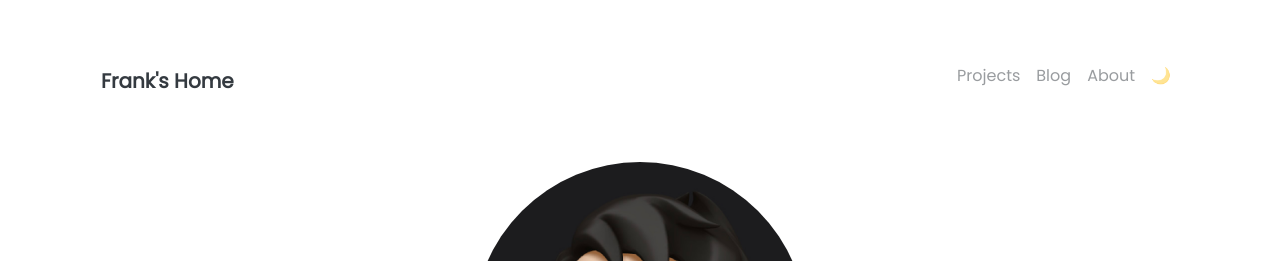
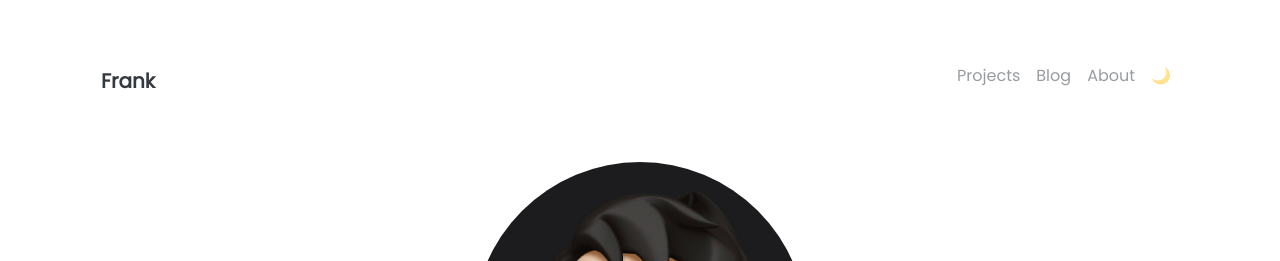
Before and after one commit to FangFrankSun/Website_Test, a Jekyll site: the page built from pages/index.md, in a window 1280 px wide. Shown: the top 261 px of the page. Built offline with Jekyll 4.4.1, drawn with Linux system fonts in a browser that asks for light colours; nearby versions of some CDN libraries.

Commit message:
Update _config.yml

```diff
--- a/_config.yml
+++ b/_config.yml
@@ -1,5 +1,5 @@
 ### Site Settings ###
-title               : Frank's Home
+title               : Frank
 description         : >-
                       Hi, I am Fang (Frank) Sun.<br>
                       <a href="https://github.com/fangfranksun">Github </a>|
@@ -7,7 +7,7 @@ description         : >-
                      # <a href="https://pavan-pk.github.io/projects/">Projects | </a>
                      # <a href="https://github.com/Pavan-pk/resume/blob/main/resume.pdf">Resume | </a>
 
-baseurl             : "Website_Test"                     # Change to empty quotes if you are hosting your site at <your-username>.github.io directly
+baseurl             : ""                     # Change to empty quotes if you are hosting your site at <your-username>.github.io directly
 repository          : FangFrankSun/Website_Test     # Change to <your-username>/<your-username>.github.io (or remove it if you don't need remote projects)
 remote_theme        : YoussefRaafatNasry/portfolYOU
 open_new_tab        : false                             # Opens external URLs in new tab (works for posts, projects and navbar only)
```
